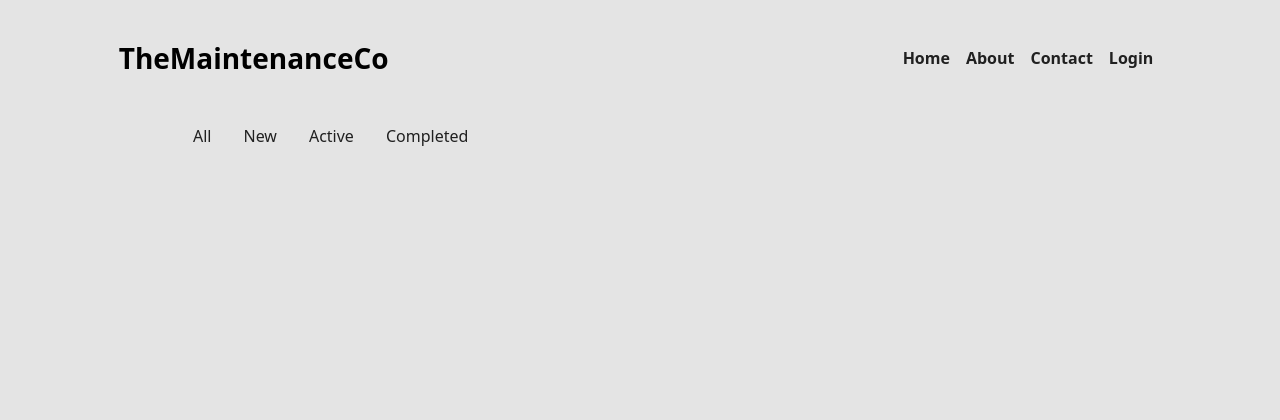
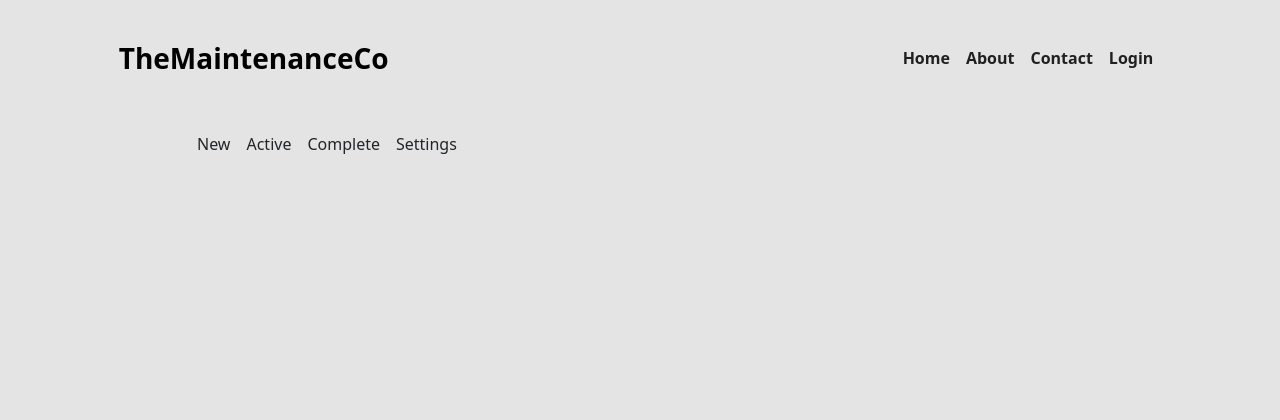
Before and after one commit to andrebraga7/the-maintenance-co, a Django app: page /manager/ in a window 1280 px wide. Shown: the top 420 px of the page. Run offline with Django 3.2, Linux system fonts and the light colour scheme; data that the repository does not hold is empty; parts of the project's set-up code (start-up, migrations or seed data) failed here and were passed over; some libraries are stand-ins or nearby versions.

Commit message:
Add a navbar with a dropdown on collapse in the dashboard

```diff
--- a/static/css/style.css
+++ b/static/css/style.css
@@ -39,8 +39,21 @@ html, body {
     min-height: 74vh;
 }
 
-#dash_menu_2 a {
-    color: #202020;
+#dash_menu_2_toggle {
+    color: inherit;
+    border: none;
+    padding: 8px 0;
+    font-size: inherit;
+    text-decoration: none;
+    box-shadow: none;
+}
+
+.dash-menu-2-a {
+    color: inherit;
+}
+
+.dash-menu-2-a:hover {
+    color: #234F1E;
 }
 
 /* Accordion */
--- a/templates/base.html
+++ b/templates/base.html
@@ -12,6 +12,9 @@
         integrity="sha384-GLhlTQ8iRABdZLl6O3oVMWSktQOp6b7In1Zl3/Jr59b6EGGoI1aFkw7cmDA6j6gD" crossorigin="anonymous">
     <script src="https://cdn.jsdelivr.net/npm/bootstrap@5.3.0-alpha1/dist/js/bootstrap.bundle.min.js"
         integrity="sha384-w76AqPfDkMBDXo30jS1Sgez6pr3x5MlQ1ZAGC+nuZB+EYdgRZgiwxhTBTkF7CXvN" crossorigin="anonymous"></script>
+
+    <!-- Font awesome -->
+    <script src="https://kit.fontawesome.com/cc815c4944.js" crossorigin="anonymous"></script>
 
     <!-- Custum CSS -->
     <link rel="stylesheet" href="{% static 'css/style.css' %}">
--- a/templates/manager_dashboard/initial.html
+++ b/templates/manager_dashboard/initial.html
@@ -1,6 +1,39 @@
-{% extends "manager_dashboard/manager_dashboard.html" %}
+{% extends "../dashboard_base.html" %}
 
-{% block main %}
+{% block dashboard_content %}
+<!-- Secondary menu -->
+<div class="container">
+    <div class="row">
+        <div class="col-md-6 offset-md-1 mt-4 mb-2">
+
+            <nav class="navbar navbar-expand-md">
+                <div class="container-fluid">
+                    <a id="dash_menu_2_toggle" class="navbar-toggler fw-semibold" data-bs-toggle="collapse" href="#dropdown_options"
+                        aria-controls="dropdown_options" aria-expanded="false" aria-label="Toggle navigation">New <i class="fa-solid fa-chevron-down"></i></a>
+                    <div class="collapse navbar-collapse" id="dropdown_options">
+                        <ul class="navbar-nav">
+                            <li class="nav-item">
+                                <a href="" class="nav-link dash-menu-2-a">New</a>
+                            </li>
+                            <li class="nav-item">
+                                <a href="" class="nav-link dash-menu-2-a">Active</a>
+                            </li>
+                            <li class="nav-item">
+                                <a href="" class="nav-link dash-menu-2-a">Complete</a>
+                            </li>
+                            <li class="nav-item">
+                                <a href="" class="nav-link dash-menu-2-a">Settings</a>
+                            </li>
+                        </ul>
+                    </div>
+                </div>
+            </nav>
+
+        </div>
+    </div>
+</div>
+
+<!-- Jobs accordion -->
 <div class="container-fluid">
     <div class="row mt-2 p-4">
         <div class="col-md-8 offset-md-2">
@@ -34,4 +67,5 @@
         </div>
     </div>
 </div>
+
 {% endblock %}
--- a/templates/manager_dashboard/manager_dashboard.html
+++ /dev/null
@@ -1,29 +0,0 @@
-{% extends "../dashboard_base.html" %}
-
-{% block dashboard_content %}
-<!-- Secondary menu -->
-<div id="dash_menu_2" class="container">
-    <div class="row">
-        <div class="col-md-6 offset-md-1 mt-4 mb-2">
-            <ul class="nav">
-                <li class="nav-item">
-                    <a href="" class="nav-link">All</a>
-                </li>
-                <li class="nav-item">
-                    <a href="" class="nav-link">New</a>
-                </li>
-                <li class="nav-item">
-                    <a href="" class="nav-link">Active</a>
-                </li>
-                <li class="nav-item">
-                    <a href="" class="nav-link">Completed</a>
-                </li>
-            </ul>
-        </div>
-    </div>
-</div>
-
-    {% block main %}
-    {% endblock %}
-
-{% endblock %}
```
